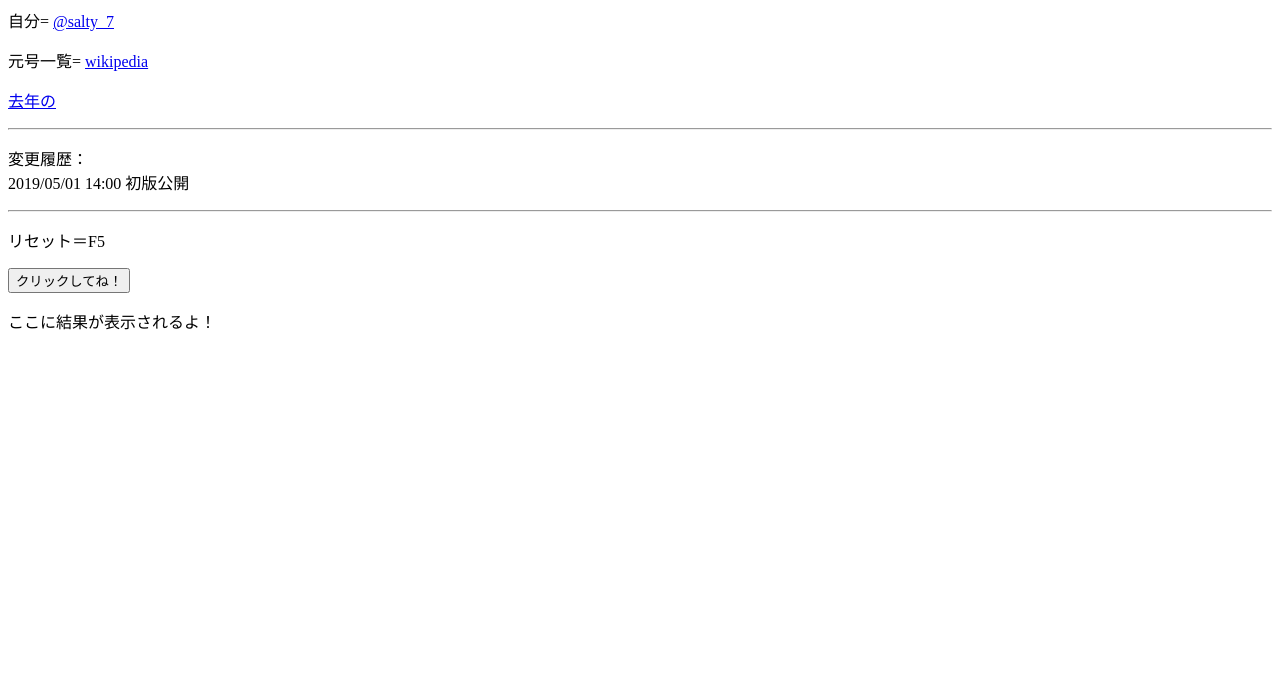
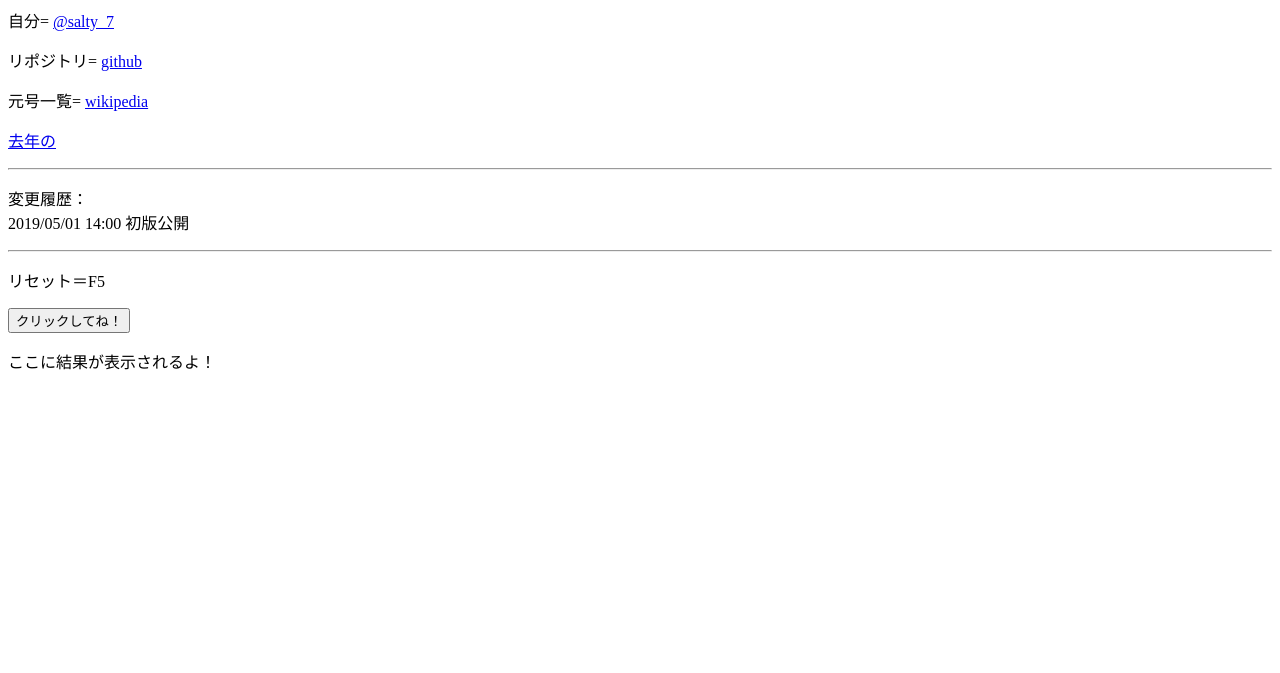
Before and after one commit to salty-7/shingengou, a plain HTML site: page index.html in a window 1280 px wide. Shown: the part 127-800 px from the top of the page. Drawn offline with Linux system fonts and the light colour scheme.

Commit message:
説明文修正

```diff
--- a/index.html
+++ b/index.html
@@ -11,6 +11,7 @@
 <body>
     <h1>大化から令和までの元号に含まれる漢字をランダムに出力して「令和」が完成したら元号改正するJavaScript</h1>
     <p>自分= <a href='https://twitter.com/salty_7'>@salty_7</a></p>
+    <p>リポジトリ= <a href='https://github.com/salty-7/shingengou'>github</a></p>
     <p>元号一覧= <a href='https://ja.wikipedia.org/wiki/%E5%85%83%E5%8F%B7%E4%B8%80%E8%A6%A7_(%E6%97%A5%E6%9C%AC)'>wikipedia</a></p>
     <p><a href='https://renidentia991.bitbucket.io/pptp.html'>去年の</a></p>
     <hr>
```
Also changed, not shown: 1 other file.
